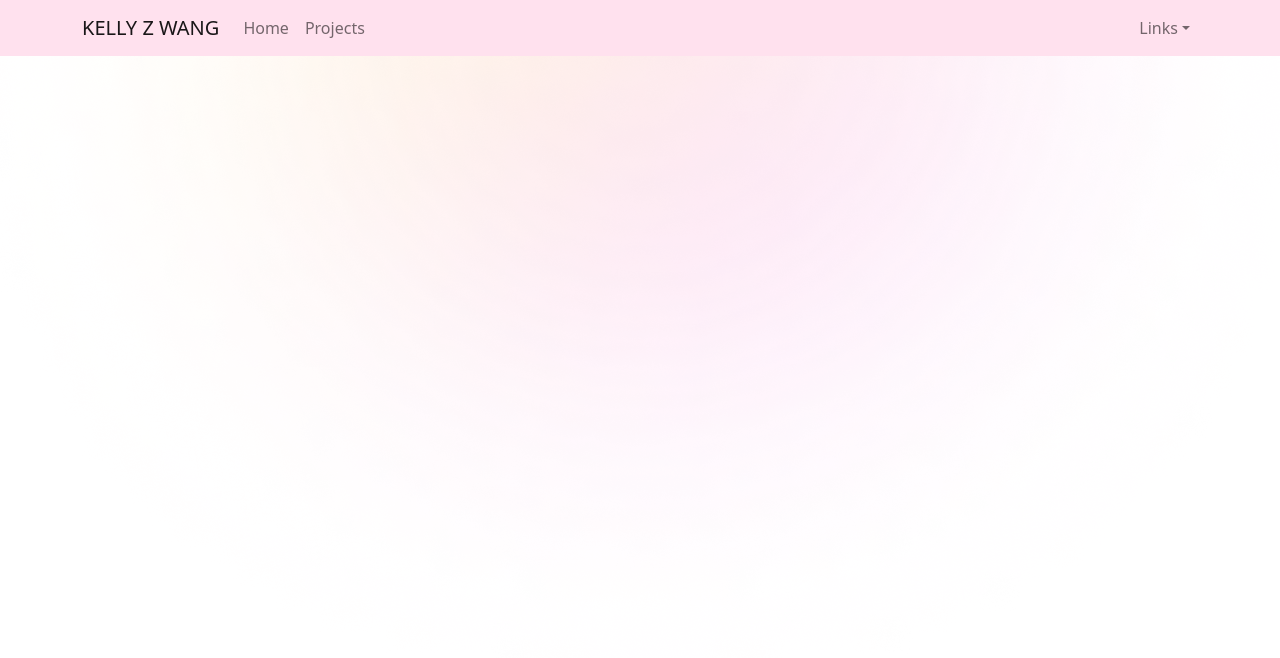
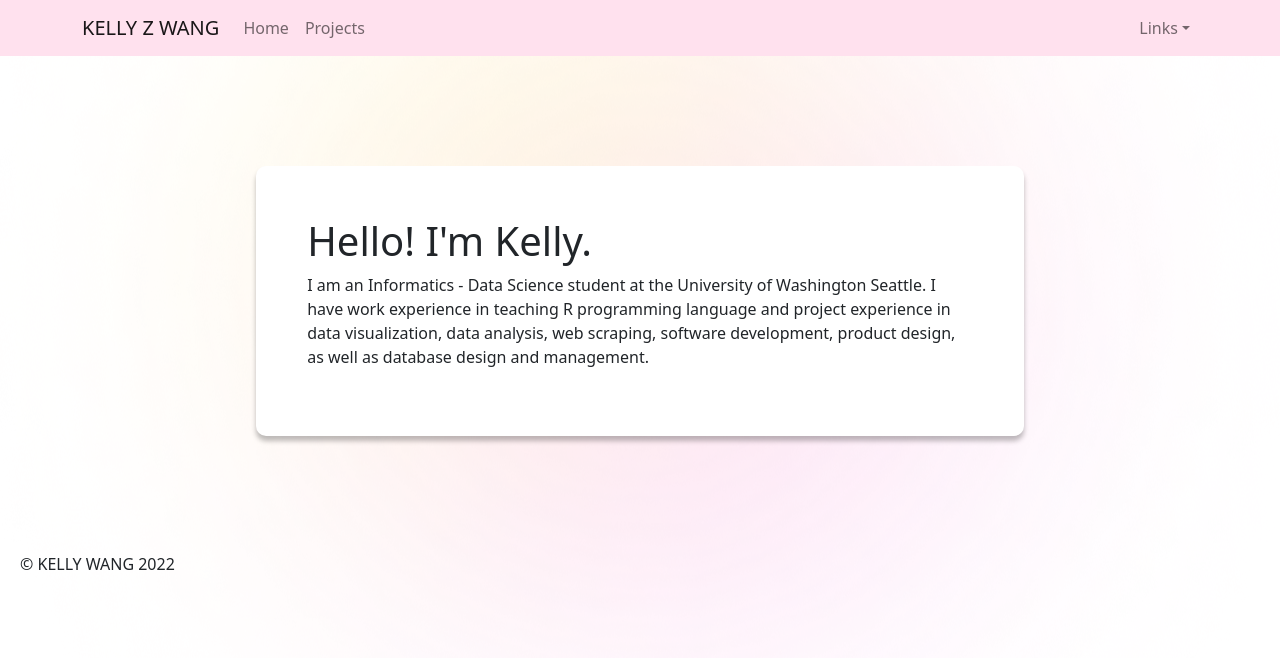
Before and after one commit to kellyzwang/kelly-z-wang-projects, a React (Create React App) app: page / in a window 1280 px wide. Shown: the top 658 px of the page. Built offline with nearby package versions, Linux system fonts and the light colour scheme.

Commit message:
fixed router issue in github deployed website

```diff
--- a/src/components/App.js
+++ b/src/components/App.js
@@ -14,10 +14,10 @@ function App(props) {
         <div>
         <NavBar />
 
-        <Routes>
-                <Route exact path="/" render={() => <Home />} />
-                <Route exact path="/home" render={() => <Home />} />
-                <Route exact path="/projects" render={() => <Home />} />
+            <Routes>
+                <Route path="/" element={<Home />} />
+                <Route path="/home" element={<Home />} />
+                <Route path="/projects" element={<Projects />} />
                 {/*<Route exact path="*" render={() => <Home />} />*/}
             </Routes>
         </div>
--- a/src/index.js
+++ b/src/index.js
@@ -1,12 +1,14 @@
 import React from 'react';
 import ReactDOM from 'react-dom/client';
-import { BrowserRouter } from 'react-router-dom';
+import { HashRouter } from 'react-router-dom'
 import './index.css';
 import App from './components/App';
 
 const root = ReactDOM.createRoot(document.getElementById('root'));
 root.render(
-    <BrowserRouter basename={process.env.PUBLIC_URL}>
-        <App />
-    </BrowserRouter>
+    <React.StrictMode>
+        <HashRouter>
+            <App />
+        </HashRouter>
+    </React.StrictMode>
 );
```
